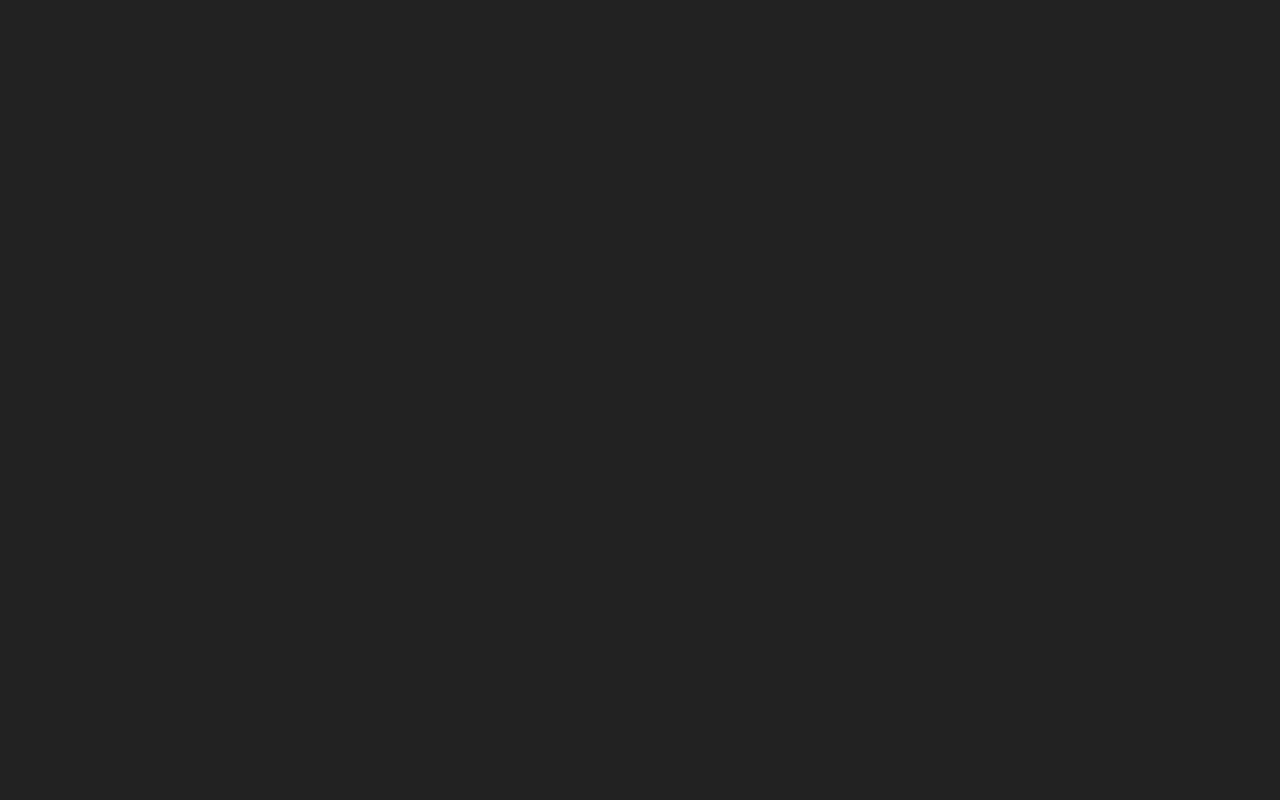
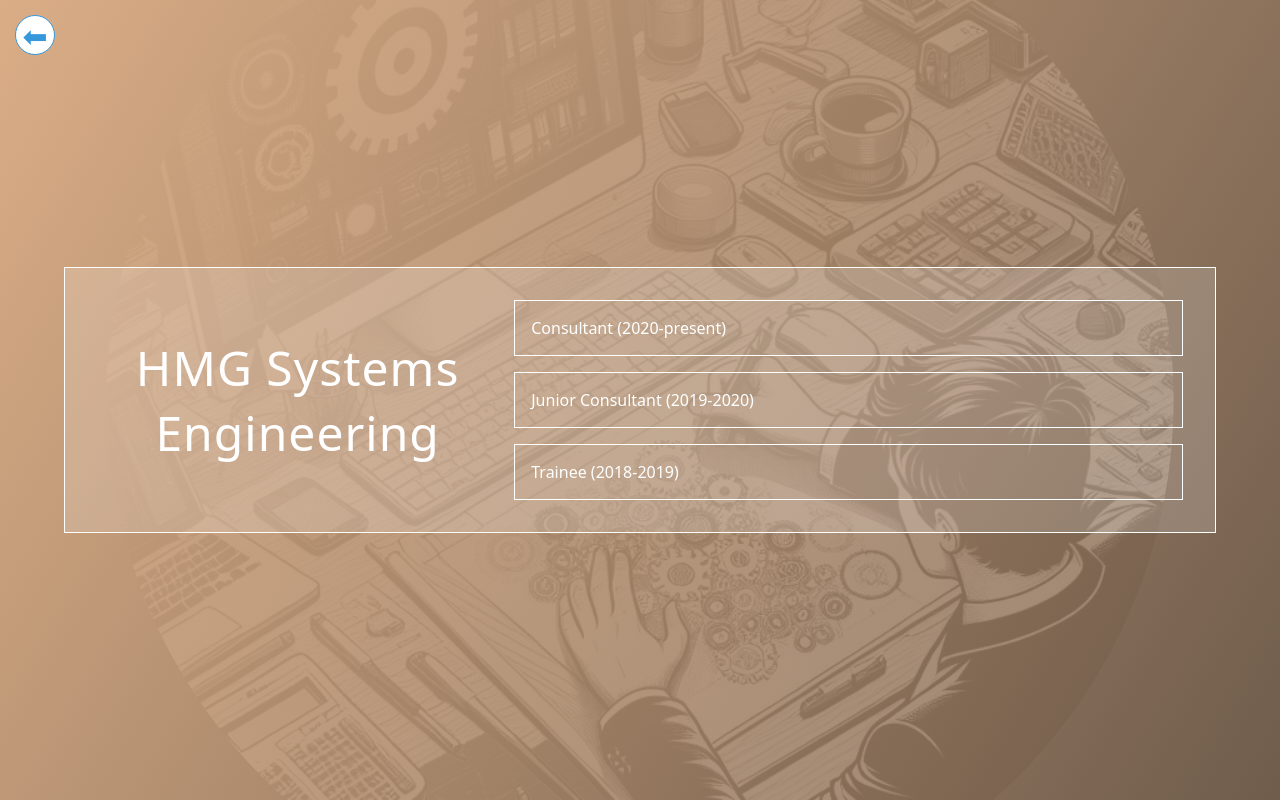
Before and after one commit to nck974/nichoko, an Angular app: page /career in a window 1280 px wide. Before the commit this address led to /. Built offline with nearby package versions, Linux system fonts and the light colour scheme.

Commit message:
Create first draft of the careers page

```diff
--- a/src/app/app.routes.ts
+++ b/src/app/app.routes.ts
@@ -1,9 +1,11 @@
 import { Routes } from '@angular/router';
 import { HomeComponent } from './sites/home/home.component';
 import { ProjectsComponent } from './sites/projects/projects.component';
+import { CvComponent } from './sites/cv/cv.component';
 
 export const routes: Routes = [
     { path: 'projects/:projectType', component: ProjectsComponent },
     { path: 'home', component: HomeComponent },
+    { path: 'career', component: CvComponent },
     { path: '', redirectTo: "home", pathMatch: "full" },
 ];
--- /dev/null
+++ b/src/app/content/career/career.ts
@@ -0,0 +1,48 @@
+import { CareerCompany } from "../../model/career";
+
+export function getCareerContent(): CareerCompany[] {
+    return [
+        {
+            name: "HMG Systems Engineering",
+            location: "Fürth (Germany)",
+            positions: [
+                {
+                    name: "Consultant",
+                    startRange: "2020",
+                    endRange: "present",
+                    activities: [
+                        "Debug Spring Boot and Angular applications to fix issues.",
+                        "Develop internal software to improve company processes.",
+                        "Maintain and deploy releases to production.",
+                        "Develop and contribute to Git and Jenkins pipelines to speed up processes",
+                        "Migrate production infrastructure to a container based system with docker compose.",
+                        "Create complex SQL queries to generate test data.",
+                        "Follow and support processes to achieve a medical product.",
+                        "Migrate and improve the architecture and performance of automated tests with Python.",
+                        "Work in teams following agile processes."
+                    ]
+                },
+                {
+                    name: "Junior Consultant",
+                    startRange: "2019",
+                    endRange: "2020",
+                    activities: [
+                        "Migrate infrastructure running on old hardware to a VMs using VMware.",
+                        "Maintain development tools like Jenkins, Artifactory, Gitlab, Sonarqube...",
+                        "Automate and maintain system tests.",
+                    ]
+                },
+                {
+                    name: "Trainee",
+                    startRange: "2018",
+                    endRange: "2019",
+                    activities: [
+                        "Contribute to implementing an automated test framework in perl to verify a medical product.",
+                        "Automate frontend test cases using Selenium.",
+                        "Maintain and extend test specification.",
+                    ]
+                }
+            ]
+        }
+    ];
+}
--- /dev/null
+++ b/src/app/model/career.ts
@@ -0,0 +1,12 @@
+export interface CareerPosition{
+    name: string,
+    startRange: string,
+    endRange: string,
+    activities: string[]
+}
+
+export interface CareerCompany {
+    name: string,
+    location: string,
+    positions: CareerPosition[],
+}
--- /dev/null
+++ b/src/app/sites/cv/cv.component.html
@@ -0,0 +1,55 @@
+<app-go-back-button></app-go-back-button>
+
+<div id="wrapper" class="full-screen-background bg-{{backgroundIndex}}">
+
+    <!-- Background Image -->
+    @if(backgroundImageUrl){
+    <img #backgroundImage class="background-image show"
+        [src]="backgroundImageUrl"
+        alt="Background image">
+    }
+
+    <!-- Work -->
+    <div #workContainer id="workContainer"
+        class="work-container solid-border">
+        @for(company of careerContent; track company.name; let companyIndex = $index){
+        <div class="company-wrapper" [class.solid-border]="careerContent.length > 1">
+
+            <!-- Company -->
+            <div #company{{$index}} class="company subtitle title-centered">
+                {{company.name}}
+            </div>
+
+            <!-- Positions -->
+            <div #position{{$index}} class="positions-wrapper">
+                @for(
+                position of company.positions;
+                track position.name;
+                let positionIndex = $index
+                ){
+
+                <div class="position-wrapper">
+                    <!-- Position -->
+                    <div class="position solid-border show-cursor"
+                        (click)="onToggleActivities(companyIndex, positionIndex)">
+                        {{position.name}}
+                        (<span>{{position.startRange}}</span>-<span>{{position.endRange}}</span>)
+                    </div>
+
+                    <!-- Activities -->
+                    <ul id="positionActivitiesContainer-{{companyIndex}}-{{positionIndex}}"
+                        class="position-activities-wrapper solid-border hidden">
+                        @for(activity of position.activities; track activity){
+                        <li class="position-activity">
+                            {{activity}}
+                        </li>
+                        }
+                    </ul>
+                </div>
+                }
+            </div>
+        </div>
+        }
+    </div>
+
+</div>
--- /dev/null
+++ b/src/app/sites/cv/cv.component.scss
@@ -0,0 +1,87 @@
+// Global container
+.work-container {
+    padding: 1rem;
+    margin: 2rem 4rem;
+    background-color: #ffffff2b;
+    display: flex;
+    flex-direction: column;
+    gap: 1rem;
+    width: 100%;
+    max-width: 90vw;
+}
+
+// Single company
+.company-wrapper {
+    display: flex;
+    flex-direction: row;
+    gap: 1rem;
+    padding: 1rem;
+}
+
+@media (max-width: 767px) {
+    .company-wrapper {
+        flex-direction: column;
+        gap: 1.5rem
+    }
+
+}
+
+.company {
+    align-self: center;
+    flex-basis: 60%;
+}
+
+// All positions
+.positions-wrapper {
+    display: flex;
+    flex-direction: column;
+    gap: 1rem;
+    width: 100%;
+    justify-content: center;
+}
+
+
+// Single position
+.position-wrapper {
+    gap: 0;
+}
+
+.position {
+    padding: 1rem;
+}
+
+.position:hover {
+    background-color: #3498db25;
+}
+
+// Position activities
+.position-activities-wrapper {
+    padding: 1rem 0;
+    border-top: none;
+    margin-top: 0;
+    transition: all 0.5s ease-in-out;
+    opacity: 0;
+    max-height: 0;
+}
+
+// Animate dropdown menu
+.position-activities-wrapper.show {
+    opacity: 1;
+    max-height: none;
+}
+
+.position-activities-wrapper li {
+    list-style: none;
+}
+
+.position-activities-wrapper li::before {
+    content: "\2022";
+    color: #3498db;
+    font-weight: bold;
+    margin-right: 0.2rem;
+}
+
+.position-activity {
+    padding: 0.2rem 1rem;
+    text-align: justify;
+}
--- /dev/null
+++ b/src/app/sites/cv/cv.component.ts
@@ -0,0 +1,31 @@
+import { Component, ElementRef } from '@angular/core';
+import { getCareerContent } from '../../content/career/career';
+import { GoBackButtonComponent } from '../../shared/components/go-back-button/go-back-button.component';
+
+@Component({
+  selector: 'app-cv',
+  standalone: true,
+  imports: [GoBackButtonComponent],
+  templateUrl: './cv.component.html',
+  styleUrl: './cv.component.scss'
+})
+export class CvComponent {
+  backgroundIndex = 2
+  backgroundImageUrl = "/assets/images/home/image-1-career.png"
+  careerContent = getCareerContent();
+
+  constructor(private elementRef: ElementRef) { }
+
+  onToggleActivities(companyIndex: number, positionIndex: number): void {
+    const element: HTMLElement  = this.elementRef.nativeElement
+      .querySelector(`#positionActivitiesContainer-${companyIndex}-${positionIndex}`);
+
+    if (element.classList.contains("hidden")) {
+      element.classList.remove("hidden");
+      setTimeout(() => element.classList.add("show"));
+    }else{
+      element.classList.remove("show");
+      setTimeout(() => element.classList.add("hidden"));
+    }
+  }
+}
--- a/src/styles/texts.scss
+++ b/src/styles/texts.scss
@@ -1,5 +1,12 @@
 .title {
     font-size: clamp(2rem, 5vw, 4rem);
+    letter-spacing: 1px;
+    margin-top: 0;
+    margin-bottom: 0;
+}
+
+.subtitle {
+    font-size: clamp(1.5rem, 5vw, 3rem);
     letter-spacing: 1px;
     margin-top: 0;
     margin-bottom: 0;
```
Also changed, not shown: 1 other file (tests, documents, lock files or other folders).
